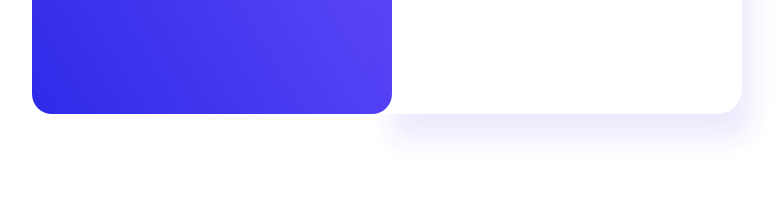
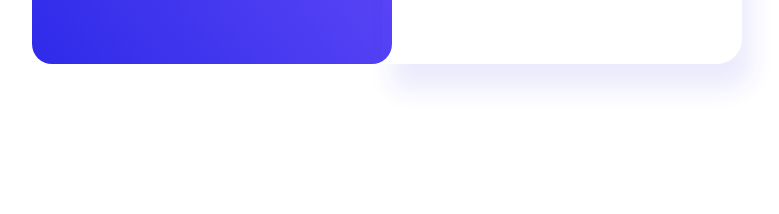
Before and after one commit to Clem84/Frontend_Mentor-_Results-summary, a plain HTML site: page index.html in a window 1280 px wide. Shown: the part 586-800 px from the top of the page, without its empty margins (258-1037 px from the left). Drawn offline with Linux system fonts and the light colour scheme.

Commit message:
Update style.css

```diff
--- a/style.css
+++ b/style.css
@@ -1,7 +1,7 @@
 #result{
     text-align: center;
     width: 360px;
-    height: 600px;
+    height: 500px;
     background: linear-gradient(to bottom left,hsl(252, 100%, 67%),hsl(241, 81%, 54%));
     border-radius: 20px;
     color:hsl(0, 0%, 100%);
@@ -64,7 +64,7 @@ section{
 #summary{
     display: flex;
     width: 360px;
-    height: 600px;
+    height: 500px;
     flex-direction: column;
     align-items: center;
     box-shadow: 10px 25px 25px  hsla(241, 81%, 54%, 0.096);
```
